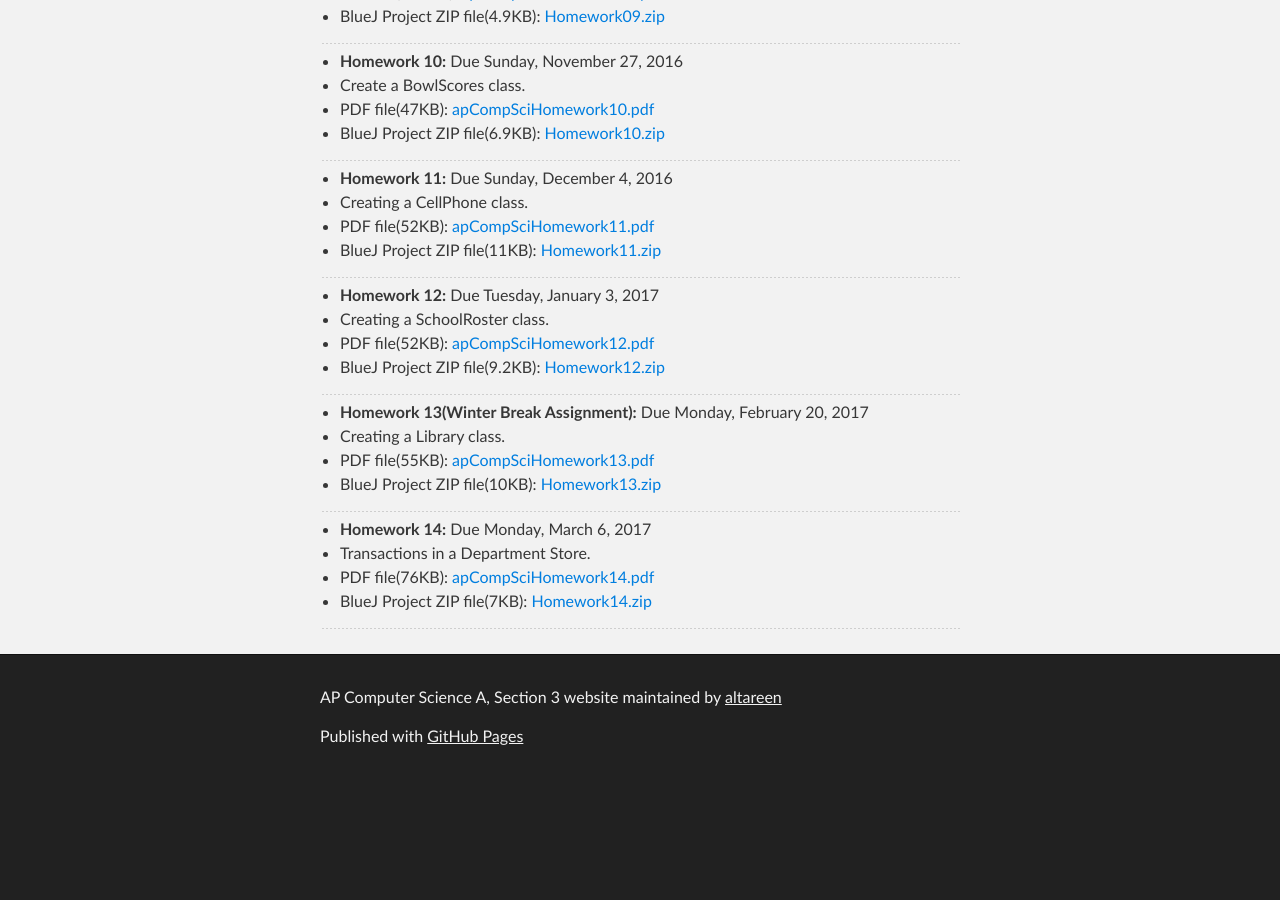
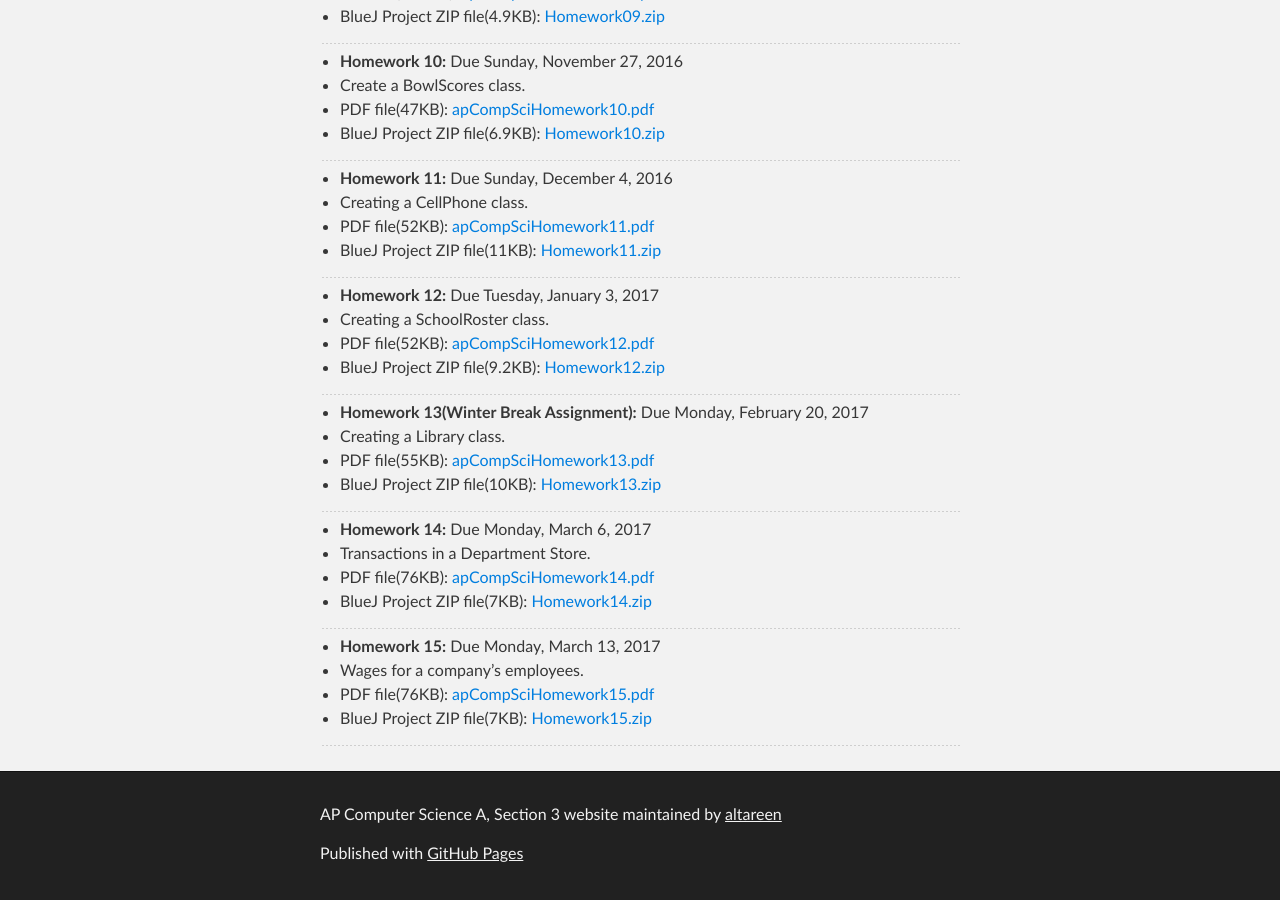
Before and after one commit to ynot1609/apcompsci3, a Jekyll site: the page built from homework/index.md, in a window 1280 px wide and 900 px high, scrolled down 1745 px. Built offline with Jekyll 4.4.1, drawn with Linux system fonts in a browser that asks for light colours; before the commit the page ends 2528 px from its top, so only the background shows below that.

Commit message:
added hw15

```diff
--- a/homework/index.md
+++ b/homework/index.md
@@ -122,3 +122,10 @@ title: Homework Assignments
 + BlueJ Project ZIP file(7KB): [Homework14.zip](/apcompsci3/assets/Homework14.zip)
 
 ---
+
++ **Homework 15:** Due Monday, March 13, 2017
++ Wages for a company's employees.
++ PDF file(76KB): [apCompSciHomework15.pdf](/apcompsci3/assets/apCompSciHomework15.pdf)
++ BlueJ Project ZIP file(7KB): [Homework15.zip](/apcompsci3/assets/Homework15.zip)
+
+---
```
Also changed, not shown: 2 other files.
